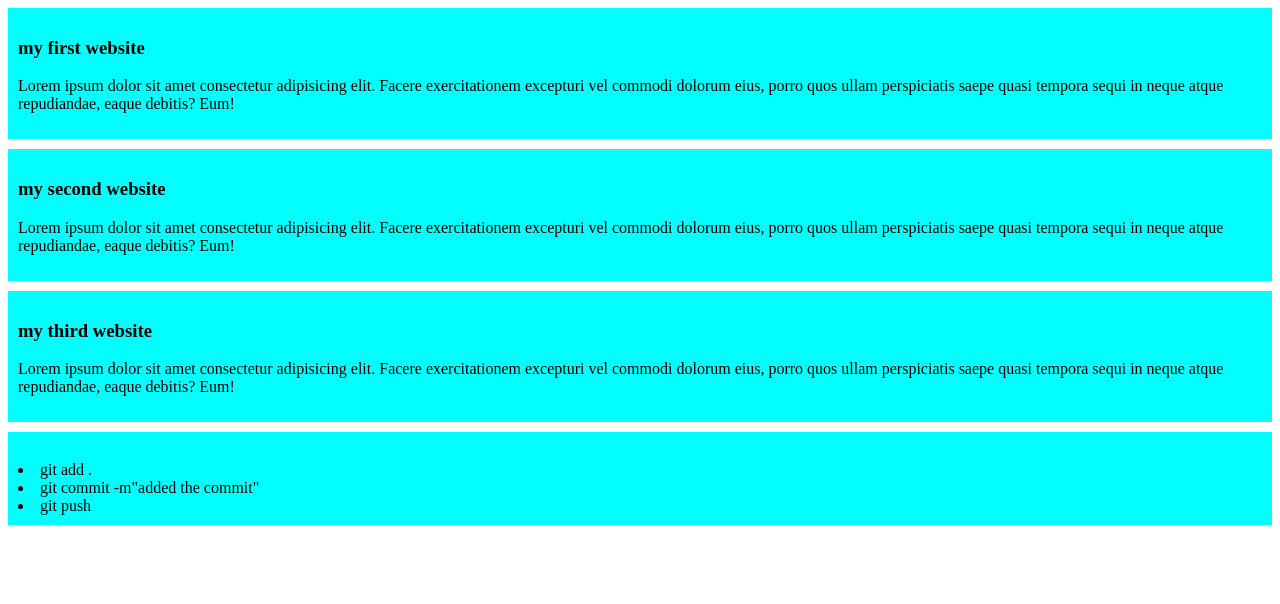
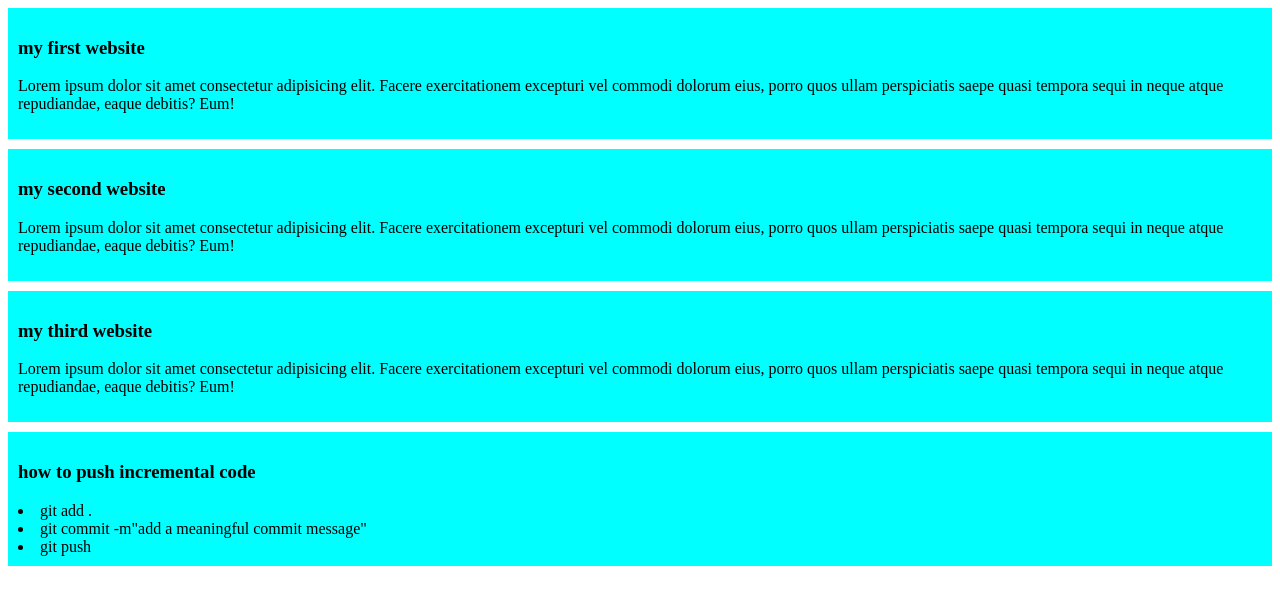
Before and after one commit to MonalichaAktar/my-simple-website, a plain HTML site: page index.html in a window 1280 px wide. Drawn offline with Linux system fonts and the light colour scheme.

Commit message:
added a list to push code

```diff
--- a/index.html
+++ b/index.html
@@ -18,9 +18,9 @@
         <p>Lorem ipsum dolor sit amet consectetur adipisicing elit. Facere exercitationem excepturi vel commodi dolorum eius, porro quos ullam perspiciatis saepe quasi tempora sequi in neque atque repudiandae, eaque debitis? Eum!</p>
     </div>
     <div>
-        <h3></h3>
+        <h3>how to push incremental code</h3>
         <li>git add .</li>
-        <li>git commit -m"added the commit"</li>
+        <li>git commit -m"add a meaningful commit message"</li>
         <li>git push</li>
     </div>
 </body>
```
